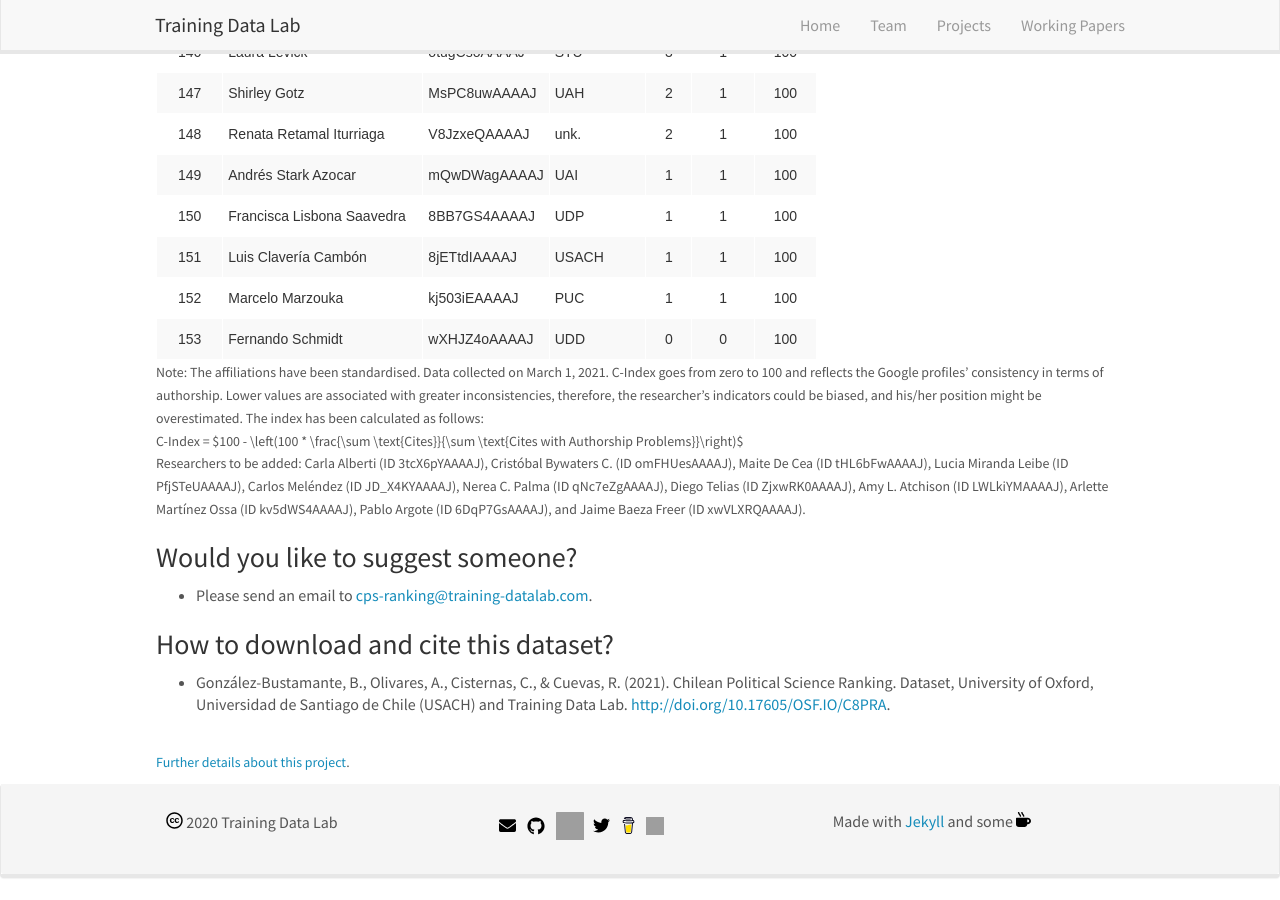
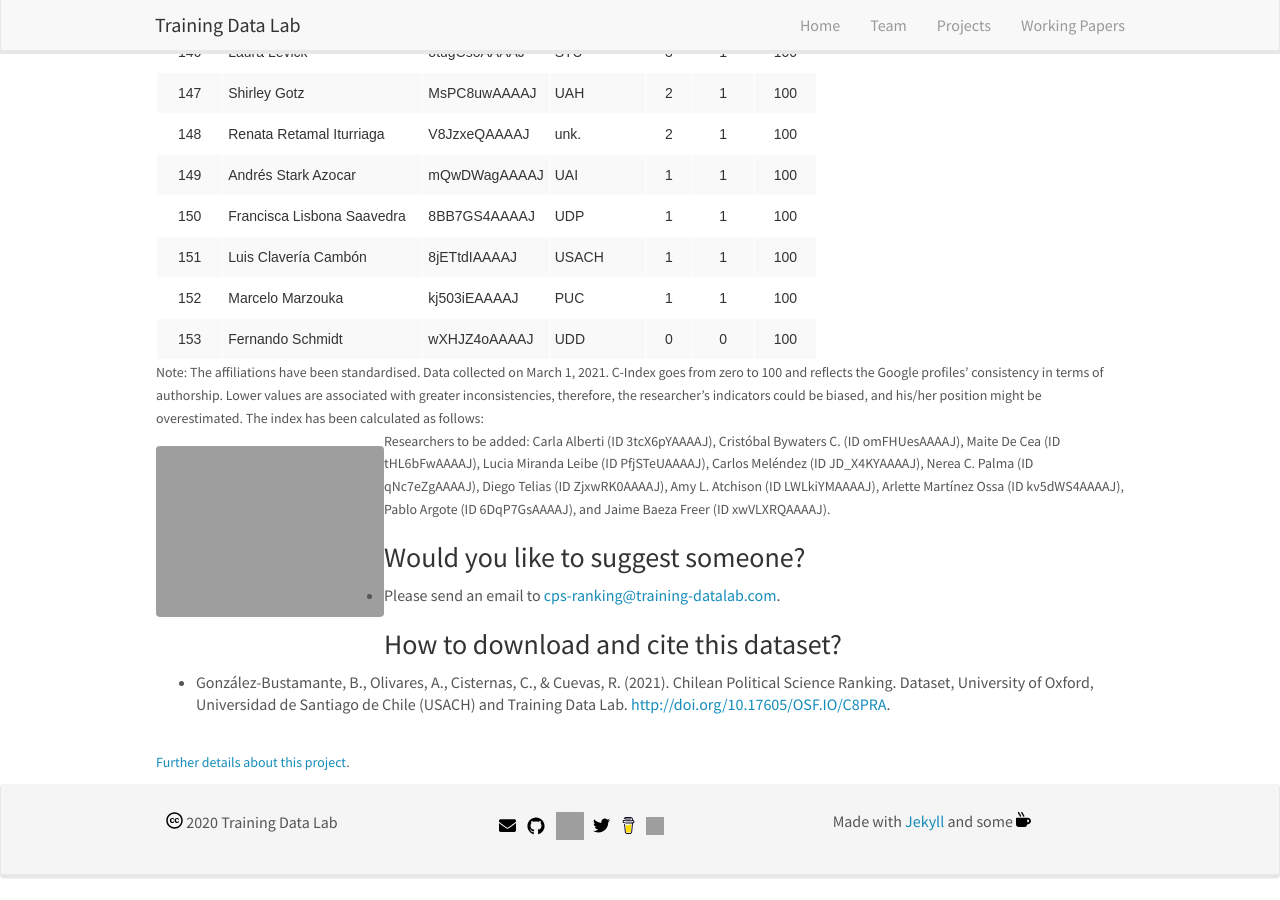
Before and after one commit to training-datalab/old-training-datalab.com, a Jekyll site: the page built from _pages/2021-03-01-impact-ranking.md, in a window 1280 px wide and 900 px high, scrolled down 6137 px. Built offline with Jekyll 4.4.1, drawn with Linux system fonts in a browser that asks for light colours; nearby versions of some CDN libraries.

Commit message:
Update 2021-03-01-impact-ranking.md

```diff
--- a/_pages/2021-03-01-impact-ranking.md
+++ b/_pages/2021-03-01-impact-ranking.md
@@ -1416,7 +1416,7 @@ permalink: /projects/cps-ranking/2021-03-01-impact-ranking
 </tbody>
 </table>
 <small>Note: The affiliations have been standardised. Data collected on March 1, 2021. C-Index goes from zero to 100 and reflects the Google profiles' consistency in terms of authorship. Lower values are associated with greater inconsistencies, therefore, the researcher's indicators could be biased, and his/her position might be overestimated. The index has been calculated as follows: </small><br />
-<small>C-Index = $100 - \left(100 * \frac{\sum \text{Cites}}{\sum \text{Cites with Authorship Problems}}\right)$</small><br />
+![]({{ site.url }}{{ site.baseurl }}/images/equations/c_index_equation.png){: style="width: 228px; float: left; border: 0px"}
 <small>Researchers to be added: Carla Alberti (ID 3tcX6pYAAAAJ), Cristóbal Bywaters C. (ID omFHUesAAAAJ), Maite De Cea (ID tHL6bFwAAAAJ), Lucia Miranda Leibe (ID PfjSTeUAAAAJ), Carlos Meléndez (ID JD_X4KYAAAAJ), Nerea C. Palma (ID qNc7eZgAAAAJ), Diego Telias (ID ZjxwRK0AAAAJ), Amy L. Atchison (ID LWLkiYMAAAAJ), Arlette Martínez Ossa (ID kv5dWS4AAAAJ), Pablo Argote (ID 6DqP7GsAAAAJ), and Jaime Baeza Freer (ID xwVLXRQAAAAJ).</small><br />
 
 ### Would you like to suggest someone?
```
